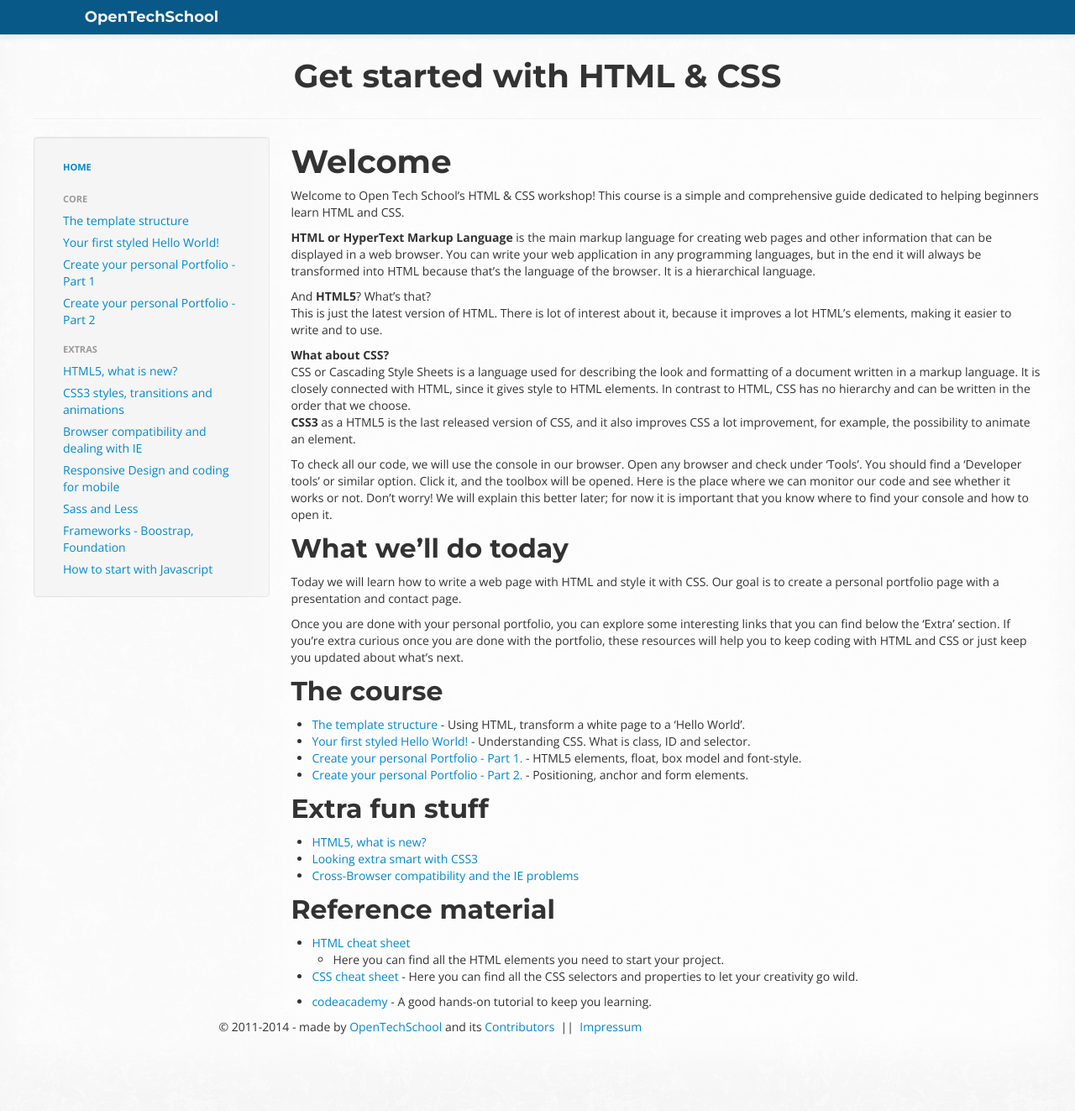
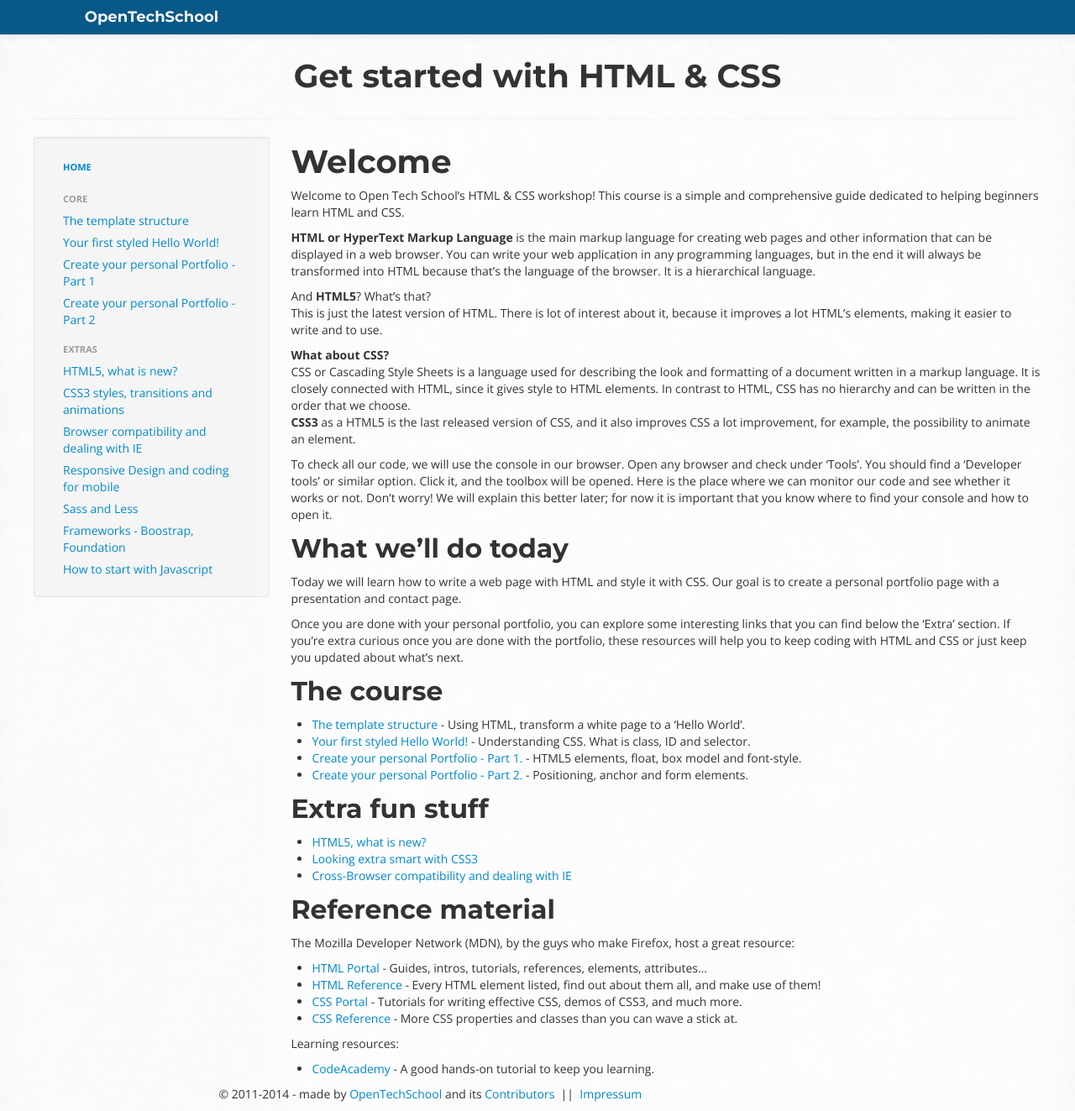
Before and after one commit to OpenTechSchool/html-css-beginners, a Jekyll site: the page built from index.md, in a window 1280 px wide. Shown: the whole page at 84% size. Built offline with Jekyll 4.4.1, drawn with Linux system fonts in a browser that asks for light colours; before the commit the page ends 1243 px from its top, so only the background shows below that.

Commit message:
Add links to MDN, CodeAcademy

```diff
--- a/index.md
+++ b/index.md
@@ -64,13 +64,23 @@ about what's next.
 
 * [HTML5, what is new?](extras/HTML5.html)
 * [Looking extra smart with CSS3](extras/CSS3.html)
-* [Cross-Browser compatibility and the IE problems](extras/compatibility.html)
+* [Cross-Browser compatibility and dealing with IE](extras/compatibility.html)
 
 ## Reference material
 
-* [HTML cheat sheet](#)
-  - Here you can find all the HTML elements you need to start your project.
-* [CSS cheat sheet](#) - Here you can find all the CSS selectors and properties
-to let your creativity go wild.
+The Mozilla Developer Network (MDN), by the guys who make Firefox,
+host a great resource:
 
- * [codeacademy](#) - A good hands-on tutorial to keep you learning.
+ * [HTML Portal](https://developer.mozilla.org/en-US/docs/Web/HTML) -
+   Guides, intros, tutorials, references, elements, attributes...
+ * [HTML Reference](https://developer.mozilla.org/en-US/docs/Web/HTML/Element) -
+   Every HTML element listed, find out about them all, and make use of them!
+ * [CSS Portal](https://developer.mozilla.org/en-US/docs/Web/CSS) -
+   Tutorials for writing effective CSS, demos of CSS3, and much more.
+ * [CSS Reference](https://developer.mozilla.org/en-US/docs/Web/CSS/Reference) -
+   More CSS properties and classes than you can wave a stick at.
+
+Learning resources:
+
+ * [CodeAcademy](http://www.codecademy.com/tracks/web) -
+   A good hands-on tutorial to keep you learning.
```
